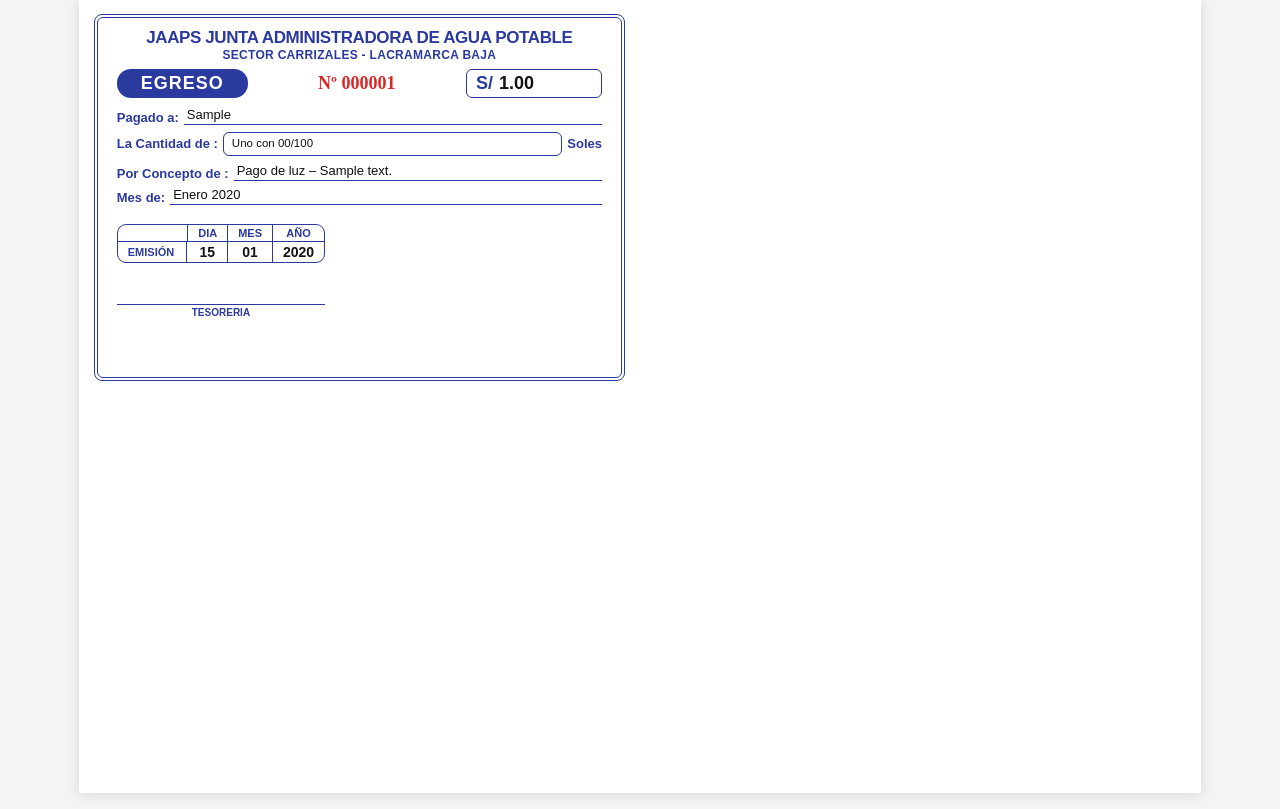
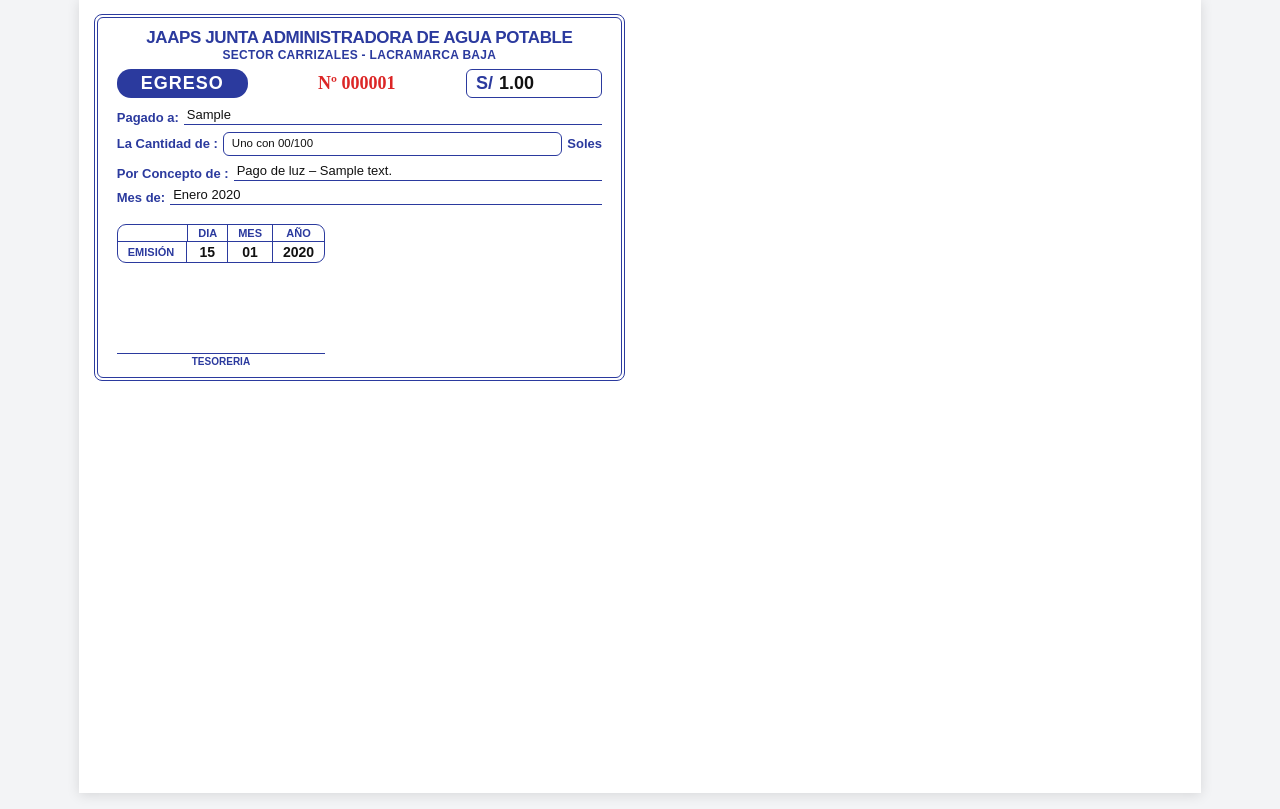
Before and after one commit to harlec/jaaps, a PHP site: page /jaaps/gastos/recibo.php?id=1 in a window 1280 px wide. Shown: the part 66-875 px from the top of the page. Run offline with PHP 8.4, Linux system fonts and the light colour scheme; a user stored in the database is signed in; data comes from the database, SQL or seed files in the repository; tables that the repository leaves empty hold one stand-in row (values such as "Sample post").

Commit message:
recibo 3

```diff
--- a/includes/recibo.php
+++ b/includes/recibo.php
@@ -83,7 +83,7 @@ function reciboCss(): string
     .cantidad .et { font-weight: 600; white-space: nowrap; }
     .cantidad .val { flex: 1; border: 1px solid #2b3a9e; border-radius: 6px; padding: 4px 8px; color: #111; font-size: 11.5px; min-height: 24px; }
 
-    .pie { margin-top: 3mm; display: flex; align-items: flex-start; gap: 4mm; }
+    .pie { flex: 1; margin-top: 3mm; display: flex; align-items: stretch; gap: 4mm; }
     .fechas { border: 1.5px solid #2b3a9e; border-radius: 9px; border-collapse: separate; border-spacing: 0; text-align: center; font-size: 11px; }
     .fechas th, .fechas td { padding: 2px 10px; }
     .fechas thead th { border-bottom: 1.5px solid #2b3a9e; font-weight: 900; }
@@ -92,14 +92,14 @@ function reciboCss(): string
     .fechas td { color: #111; font-size: 14px; font-weight: bold; }
     .fechas td + td, .fechas thead th + th { border-left: 1px solid #2b3a9e; }
     .fechas td.venc { color: #b91c1c; }
-    .izq { display: flex; flex-direction: column; gap: 11mm; }
+    .izq { display: flex; flex-direction: column; justify-content: space-between; }
     .firma { width: 100%; text-align: center; font-size: 10px; font-weight: 600; }
     .firma div { border-top: 1px solid #2b3a9e; margin-bottom: 2px; }
-    .pago { flex: 1; font-size: 11px; line-height: 1.3; color: #111; align-self: center; }
+    .pago { flex: 1; font-size: 11px; line-height: 1.3; color: #111; align-self: flex-end; }
     .pago p + p { margin-top: 1.5mm; }
     .pago b { color: #2b3a9e; }
     .pago .pago-tit { font-weight: 900; color: #2b3a9e; font-size: 11.5px; letter-spacing: .5px; }
-    .qr { width: 26mm; height: 26mm; overflow: hidden; position: relative; flex: none; }
+    .qr { width: 26mm; height: 26mm; overflow: hidden; position: relative; flex: none; align-self: flex-end; }
     .qr img { position: absolute; width: 42.6mm; left: -8.2mm; top: -3.9mm; }
 
     @media print {
```
